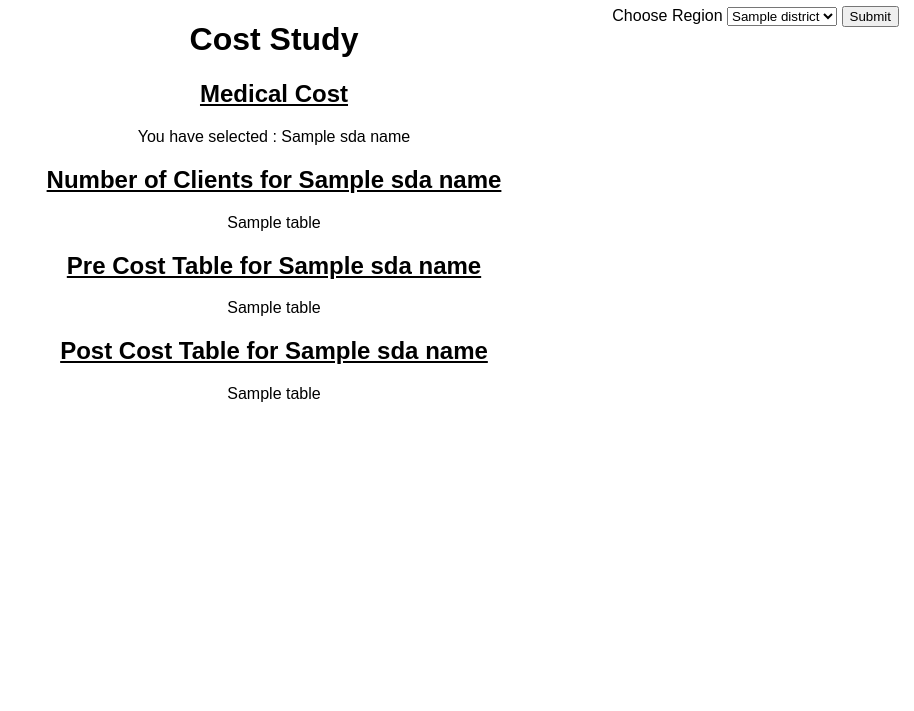
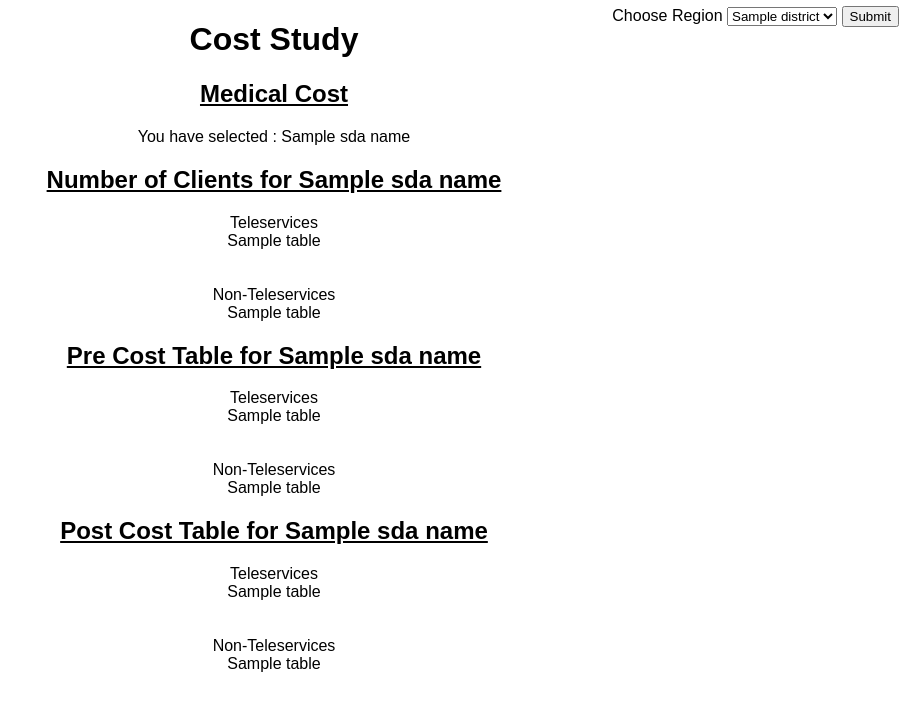
Before and after one commit to Hariharan2907/telemed_project, a Flask app: template templates/medcost.html in a window 1280 px wide. Shown: the part 54-765 px from the top of the page, without its empty margins (366-1280 px from the left). Run offline with Flask 2, Linux system fonts and the light colour scheme; the template is opened without the code that fills it: most values are stand-ins (such as "Sample title", 1, 10 or a date in 2020); parts of the project's set-up code (start-up, migrations or seed data) failed here and were passed over.

Commit message:
Cleaned Tables and adjusted select box

```diff
--- a/templates/medcost.html
+++ b/templates/medcost.html
@@ -52,22 +52,45 @@
         </div>
         </center>
         <center><u><h2>Number of Clients for {{sda_name}}</h2></u></center>
+        <center><caption>Teleservices</caption></center>
         <center>
-        {% for table in num_client %}
+        {% for table in numclient_tele %}
+            {{table|safe}}
+        {% endfor %}</center>
+        <br><br>
+        <center><caption>Non-Teleservices</caption></center>
+        <center>
+        {% for table in numclient_nontele %}
             {{table|safe}}
         {% endfor %}</center>
 
         <center><u><h2>Pre Cost Table for {{sda_name}}</h2></u></center>
+        <center><caption>Teleservices</caption></center>
         <center>
-        {% for table in df_precost %}
+        {% for table in precost_tele %}
+            {{table|safe}}
+        {% endfor %}</center>
+        <br><br>
+        <center><caption>Non-Teleservices</caption></center>
+        <center>
+        {% for table in precost_nontele %}
             {{table|safe}}
         {% endfor %}</center>
 
         <center><u><h2>Post Cost Table for {{sda_name}}</h2></u></center>
+        <center><caption>Teleservices</caption></center>
         <center>
-        {% for table in df_postcost %}
+        {% for table in postcost_tele %}
+            {{table|safe}}
+        {% endfor %}</center>
+        <br><br>
+        <center><caption>Non-Teleservices</caption></center>
+        <center>
+        {% for table in postcost_nontele %}
             {{table|safe}}
         {% endfor %}</center>
 
+        <br><br>
+
     </body>
 </html>
--- a/templates/medcost1.html
+++ b/templates/medcost1.html
@@ -92,6 +92,8 @@
             {{table|safe}}
         {% endfor %}</center>
 
+        <br><br>
+
 
     </body>
 </html>
```
